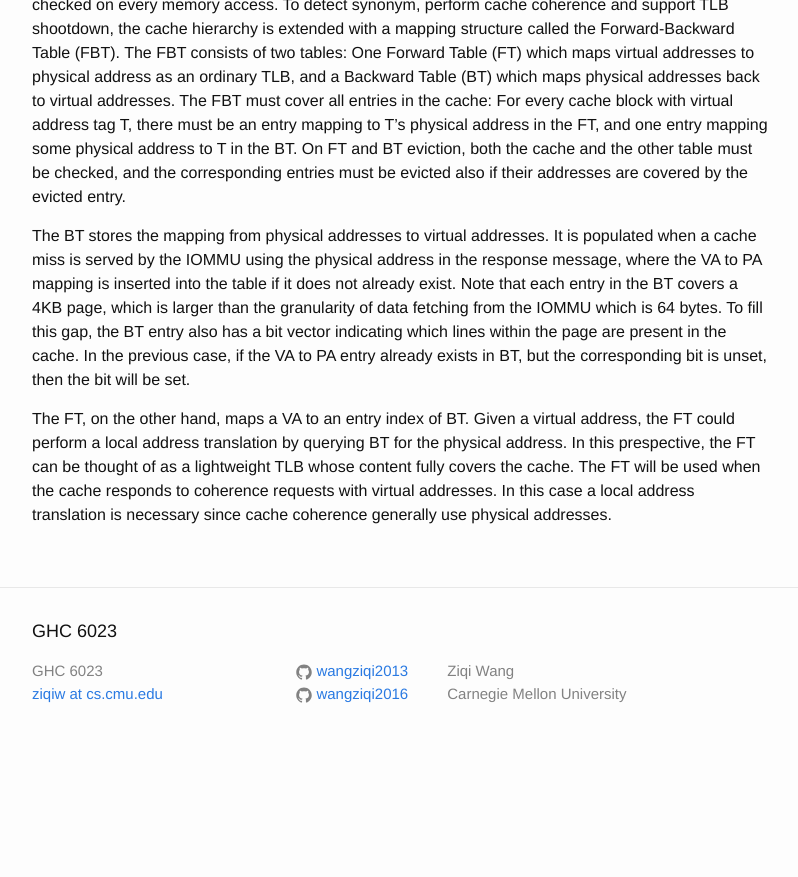
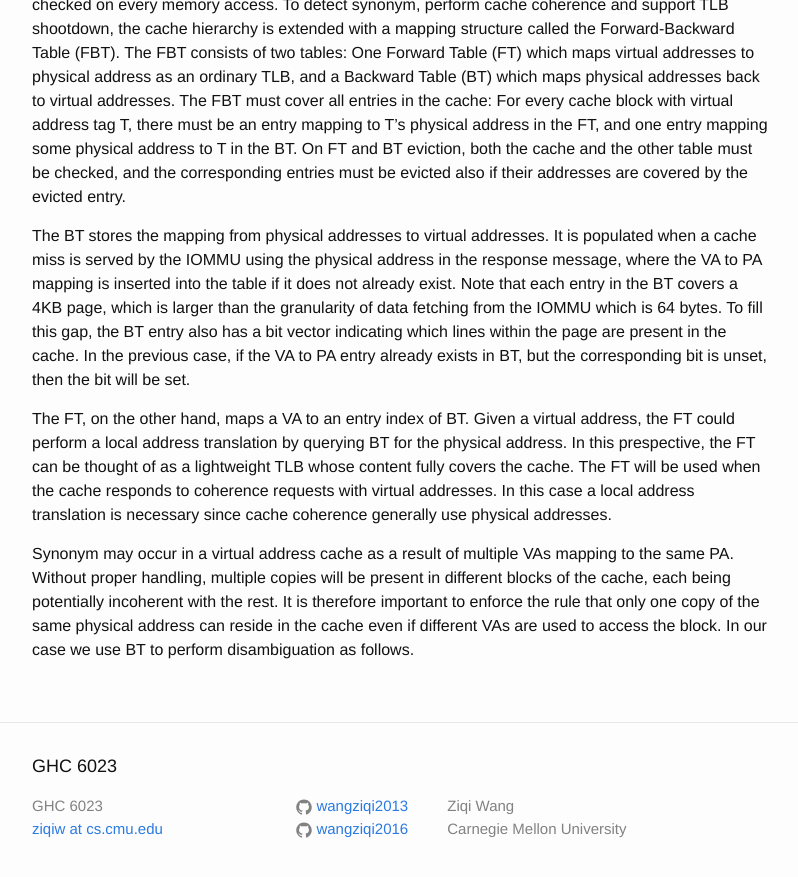
Before and after one commit to wangziqi2013/wangziqi2013.github.io, a Jekyll site: the page built from _posts/2018-12-30-filtering-translation-bandwidth-with-virtual-caching.markdown, in a window 1280 px wide and 900 px high, scrolled down 1456 px. Shown: the top 877 px of the window, without its empty margins (238-1036 px from the left). Built offline with Jekyll 4.4.1, drawn with Linux system fonts in a browser that asks for light colours; before the commit the page ends 2221 px from its top, so only the background shows below that.

Commit message:
Adding disambiguation

```diff
--- a/_posts/2018-12-30-filtering-translation-bandwidth-with-virtual-caching.markdown
+++ b/_posts/2018-12-30-filtering-translation-bandwidth-with-virtual-caching.markdown
@@ -68,3 +68,8 @@ local address translation by querying BT for the physical address. In this presp
 as a lightweight TLB whose content fully covers the cache. The FT will be used when the cache responds to coherence
 requests with virtual addresses. In this case a local address translation is necessary since cache coherence
 generally use physical addresses.
+
+Synonym may occur in a virtual address cache as a result of multiple VAs mapping to the same PA. Without proper handling,
+multiple copies will be present in different blocks of the cache, each being potentially incoherent with the rest. It
+is therefore important to enforce the rule that only one copy of the same physical address can reside in the cache
+even if different VAs are used to access the block. In our case we use BT to perform disambiguation as follows.
```
